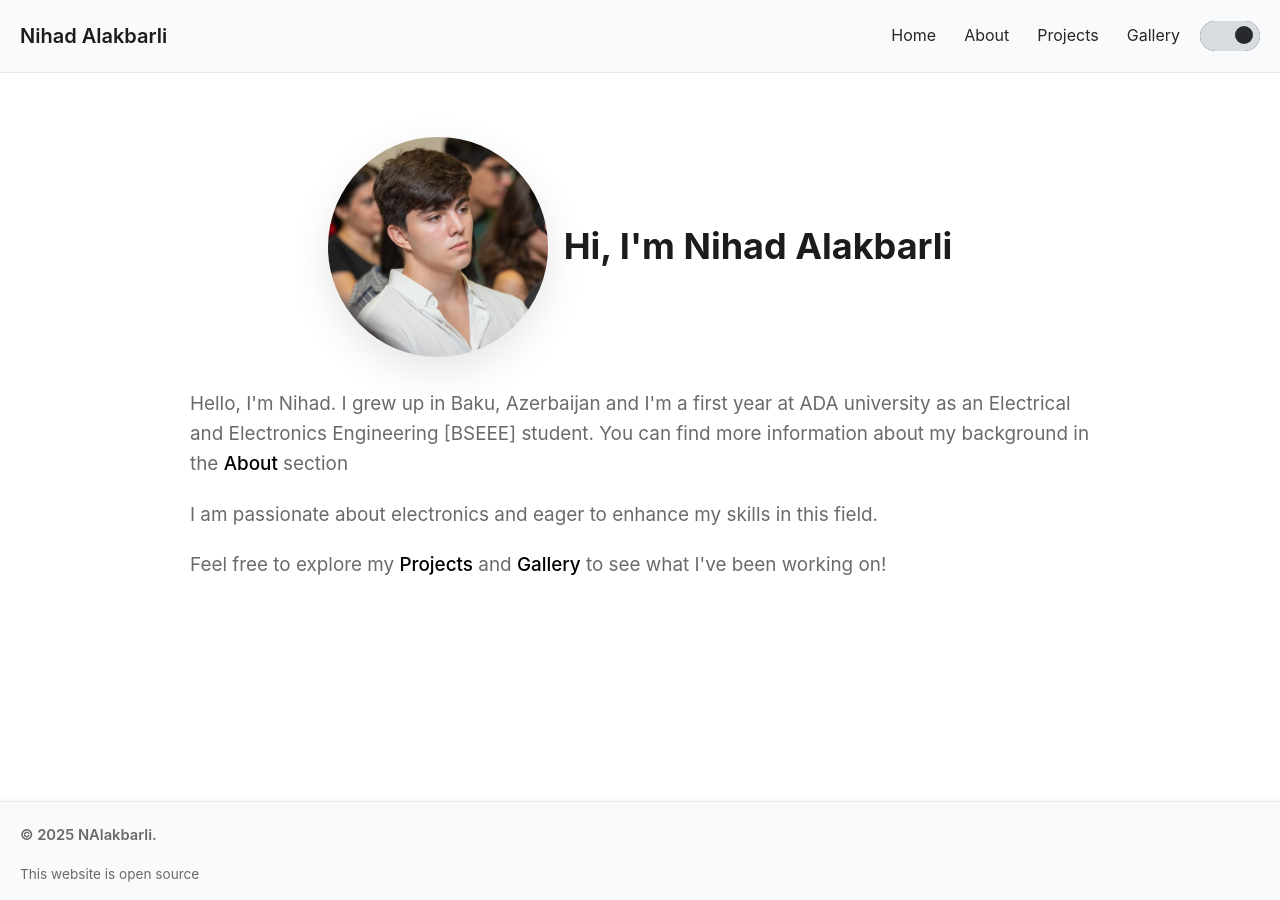
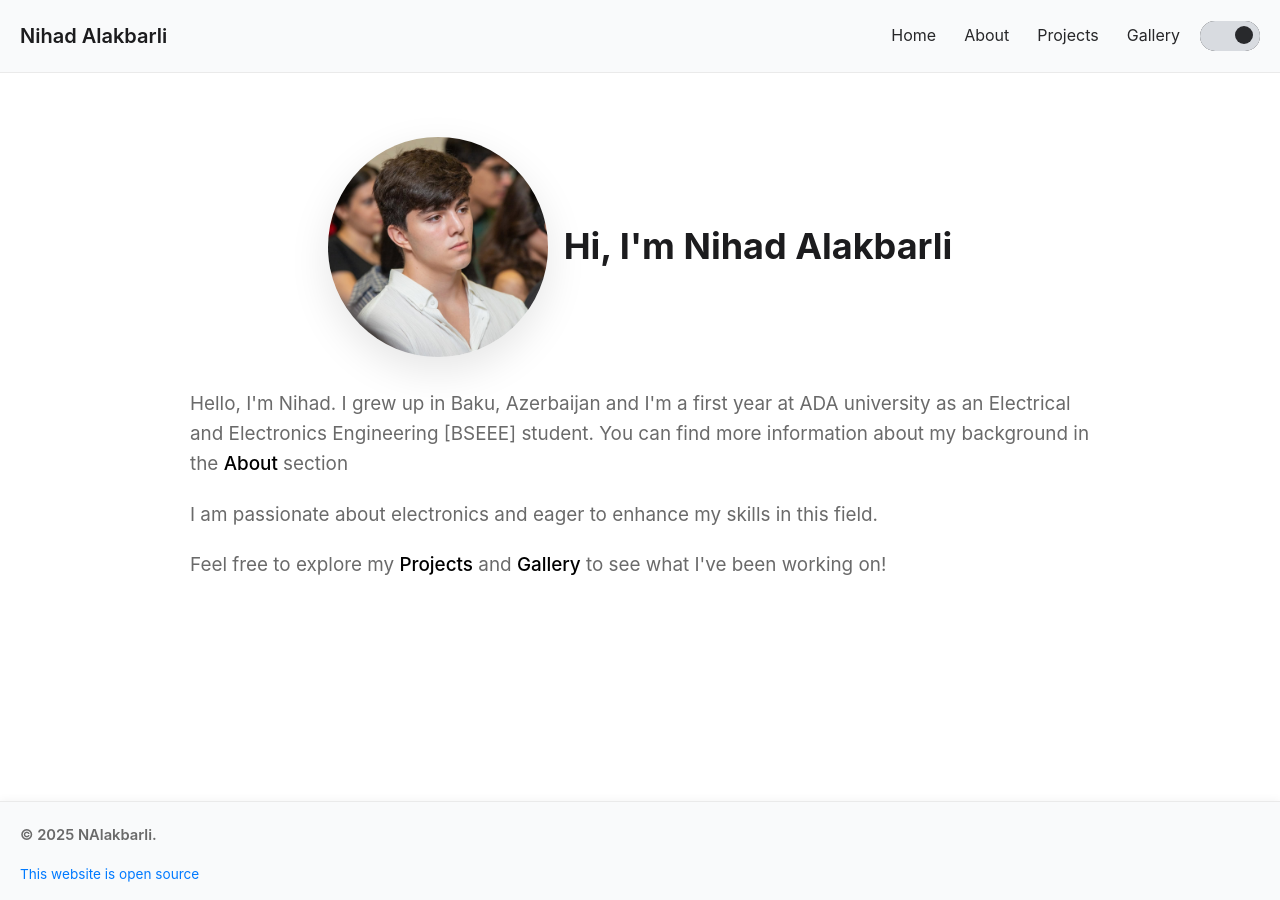
Before and after one commit to alakbarlin/alakbarlin.github.io, a Jekyll site: the page built from my-site/index.md, in a window 1280 px wide. Built offline with Jekyll 4.4.1, drawn with Linux system fonts in a browser that asks for light colours.

Commit message:
Add GitHub repository link to footer

```diff
--- a/my-site/_includes/footer.html
+++ b/my-site/_includes/footer.html
@@ -1,6 +1,6 @@
 <footer class="site-footer">
   <div class="container footer-content">
     <p class="footer-main">    © 2025 NAlakbarli.</p>
-    <p class="footer-sub">    This website is open source</p>
+    <p class="footer-sub">    <a href="https://github.com/alakbarlin/alakbarlin.github.io" target="_blank">This website is open source</a></p>
   </div>
 </footer>
```
